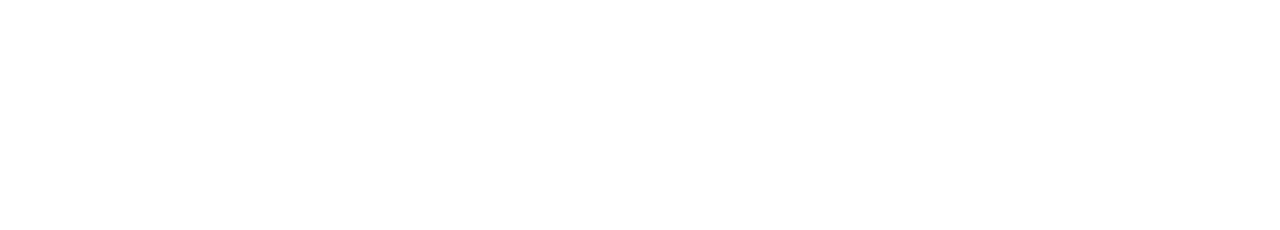
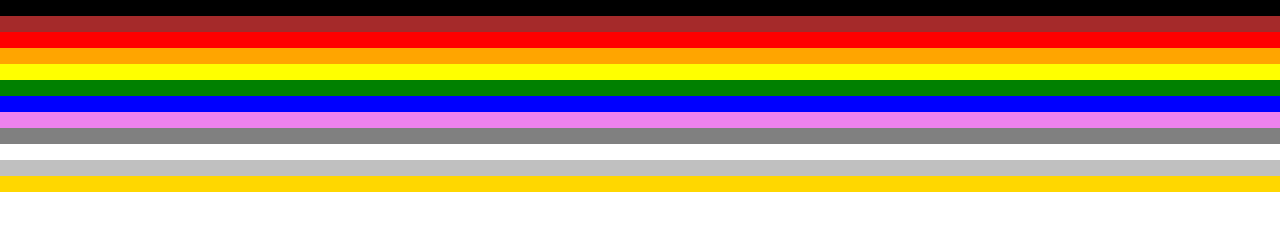
Before and after one commit to EnigMoiD/rcodes, a website: page jade/index.jade in a window 1280 px wide. Drawn offline with nearby package versions, Linux system fonts and the light colour scheme; files that its build step writes are made by us from their sources.

Commit message:
Initial carousel

```diff
--- a/jade/index.jade
+++ b/jade/index.jade
@@ -8,4 +8,5 @@ html
 
 	script(src="public/js/decode.js")
 	script(src="http://ajax.googleapis.com/ajax/libs/jquery/1.11.0/jquery.min.js")
-	script(src="public/js/style.js")
+	script(src="public/js/carousel.js")
+	script(src="public/js/main.js")
--- /dev/null
+++ b/public/js/carousel.js
@@ -0,0 +1,13 @@
+function Carousel(cells, target) {
+	var container = $("."+target)
+	container.addClass('carousel')
+
+	for (var i in cells) {
+		cell = cells[i]
+		container.append(assembleCell(cell))
+	}
+}
+
+function assembleCell(cell) {
+	return "<div class='carousel-cell' style='background-color: " + cell.color + "'>" + cell.content + "</div>"
+}
--- /dev/null
+++ b/public/js/main.js
@@ -0,0 +1,9 @@
+$(document).ready(function() {
+	var cells = []
+	for (var key in map) {
+		var cell = { content: "", color: map[key].color.name }
+		cells.push(cell)
+	}
+
+	Carousel(cells, 'decoder')
+})
--- a/public/js/style.js
+++ /dev/null
@@ -1,5 +0,0 @@
-$(document).ready(function() {
-	for (var key in map) {
-		var color = map[key].color.name
-	}
-})
--- a/public/stylesheets/style.css
+++ b/public/stylesheets/style.css
@@ -1 +1 @@
-*{padding:0;margin:0}a{text-decoration:none;color:inherit;}a:visited{color:inherit}a:hover{color:inherit}a:active{color:inherit}
+*{padding:0;margin:0}a{text-decoration:none;color:inherit;}a:visited{color:inherit}a:hover{color:inherit}a:active{color:inherit}.carousel{background-color:#f00}.carousel-cell{min-height:1em}
```
Also changed, not shown: index.html.
